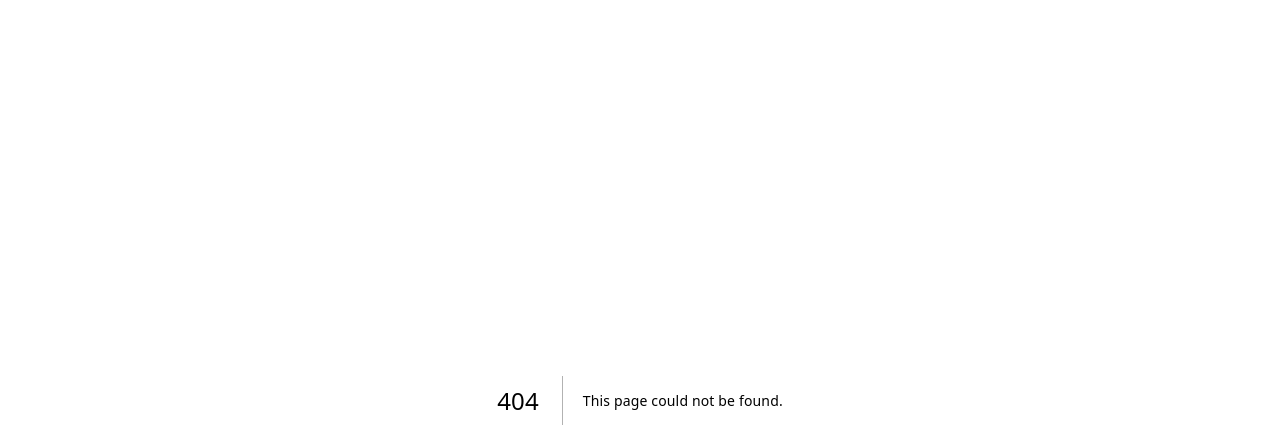
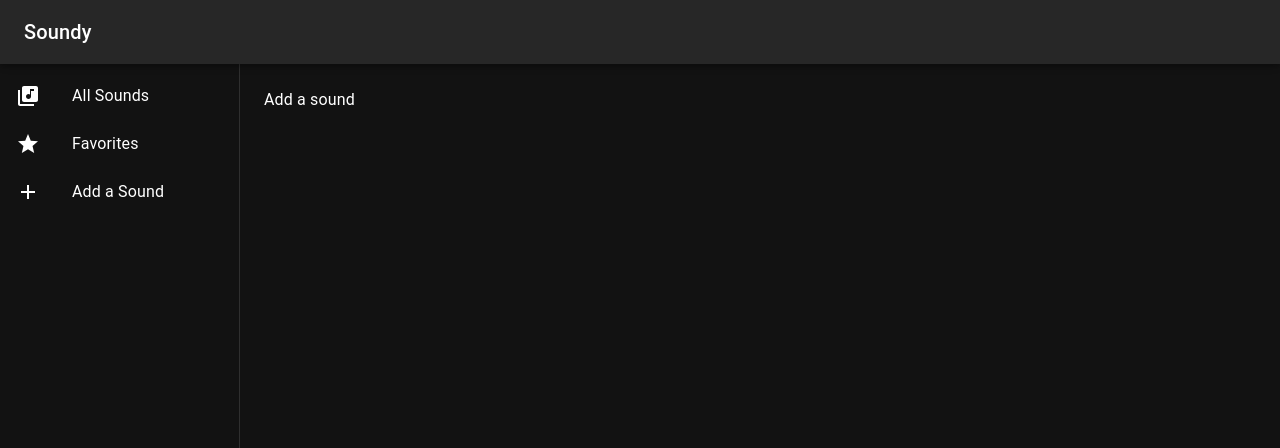
Before and after one commit to Han1s/soundy, a Next.js app: page /add in a window 1280 px wide. Before the commit this address had no page. Shown: the top 448 px of the page. Built offline with nearby package versions, Linux system fonts and the light colour scheme.

Commit message:
add endpoints

```diff
--- /dev/null
+++ b/app/add/page.tsx
@@ -0,0 +1,5 @@
+const Page = () => {
+  return <div>Add a sound</div>;
+};
+
+export default Page;
--- a/app/api/hello/route.ts
+++ /dev/null
@@ -1,3 +0,0 @@
-export async function GET(request: Request) {
-  return new Response('Hello, Next.js!')
-}
--- /dev/null
+++ b/app/favorites/page.tsx
@@ -0,0 +1,5 @@
+const Page = () => {
+  return <div>Favorites</div>;
+};
+
+export default Page;
--- /dev/null
+++ b/app/template.tsx
@@ -0,0 +1,89 @@
+"use client";
+
+import AddIcon from "@mui/icons-material/Add";
+import LibraryMusicIcon from "@mui/icons-material/LibraryMusic";
+import StarIcon from "@mui/icons-material/Star";
+import AppBar from "@mui/material/AppBar";
+import Box from "@mui/material/Box";
+import Drawer from "@mui/material/Drawer";
+import List from "@mui/material/List";
+import ListItem from "@mui/material/ListItem";
+import ListItemButton from "@mui/material/ListItemButton";
+import ListItemIcon from "@mui/material/ListItemIcon";
+import ListItemText from "@mui/material/ListItemText";
+import Toolbar from "@mui/material/Toolbar";
+import Typography from "@mui/material/Typography";
+import Link from "next/link";
+
+const drawerWidth = 240;
+
+const endpoints = [
+  {
+    text: "All Sounds",
+    icon: <LibraryMusicIcon />,
+    url: "/",
+  },
+  {
+    text: "Favorites",
+    icon: <StarIcon />,
+    url: "/favorites",
+  },
+  {
+    text: "Add a Sound",
+    icon: <AddIcon />,
+    url: "/add",
+  },
+];
+
+const Template = ({ children }: { children: React.ReactNode }) => {
+  return (
+    <Box sx={{ display: "flex" }}>
+      <AppBar
+        position="fixed"
+        sx={{ zIndex: (theme) => theme.zIndex.drawer + 1 }}
+      >
+        <Toolbar>
+          <Typography variant="h6" noWrap component="div">
+            Soundy
+          </Typography>
+        </Toolbar>
+      </AppBar>
+      <Drawer
+        variant="permanent"
+        sx={{
+          width: drawerWidth,
+          flexShrink: 0,
+          [`& .MuiDrawer-paper`]: {
+            width: drawerWidth,
+            boxSizing: "border-box",
+          },
+        }}
+      >
+        <Toolbar />
+        <Box sx={{ overflow: "auto" }}>
+          <List>
+            {endpoints.map((endpoint) => (
+              <Link
+                style={{ textDecoration: "none", color: "inherit" }}
+                href={endpoint.url}
+              >
+                <ListItem key={endpoint.text} disablePadding>
+                  <ListItemButton>
+                    <ListItemIcon>{endpoint.icon}</ListItemIcon>
+                    <ListItemText primary={endpoint.text} />
+                  </ListItemButton>
+                </ListItem>
+              </Link>
+            ))}
+          </List>
+        </Box>
+      </Drawer>
+      <Box sx={{ flexGrow: 1, p: 3 }}>
+        <Toolbar />
+        {children}
+      </Box>
+    </Box>
+  );
+};
+
+export default Template;
```
Also changed, not shown: app/page.tsx (+3 -64 lines), 1 other file (tests, documents, lock files or other folders).
